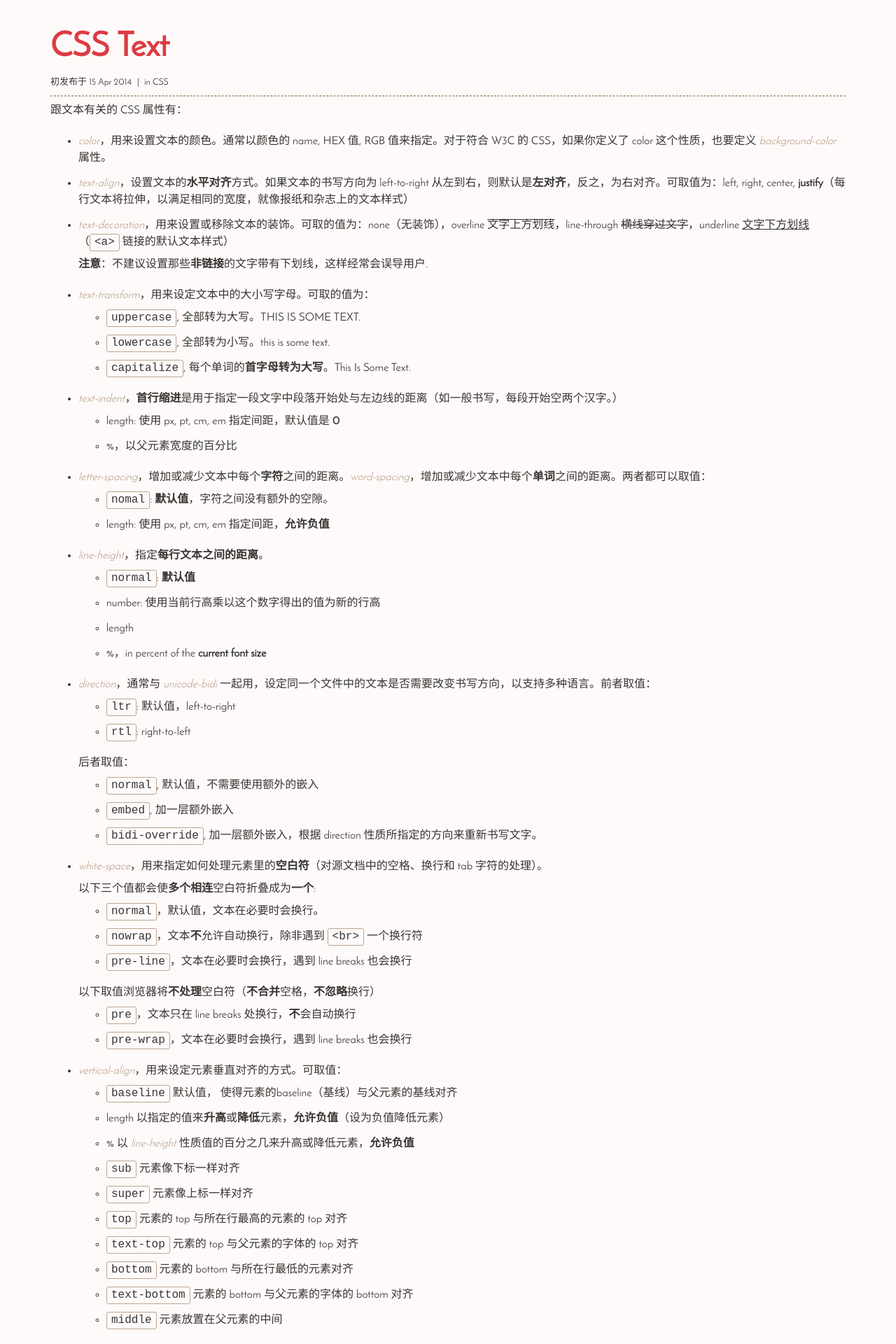
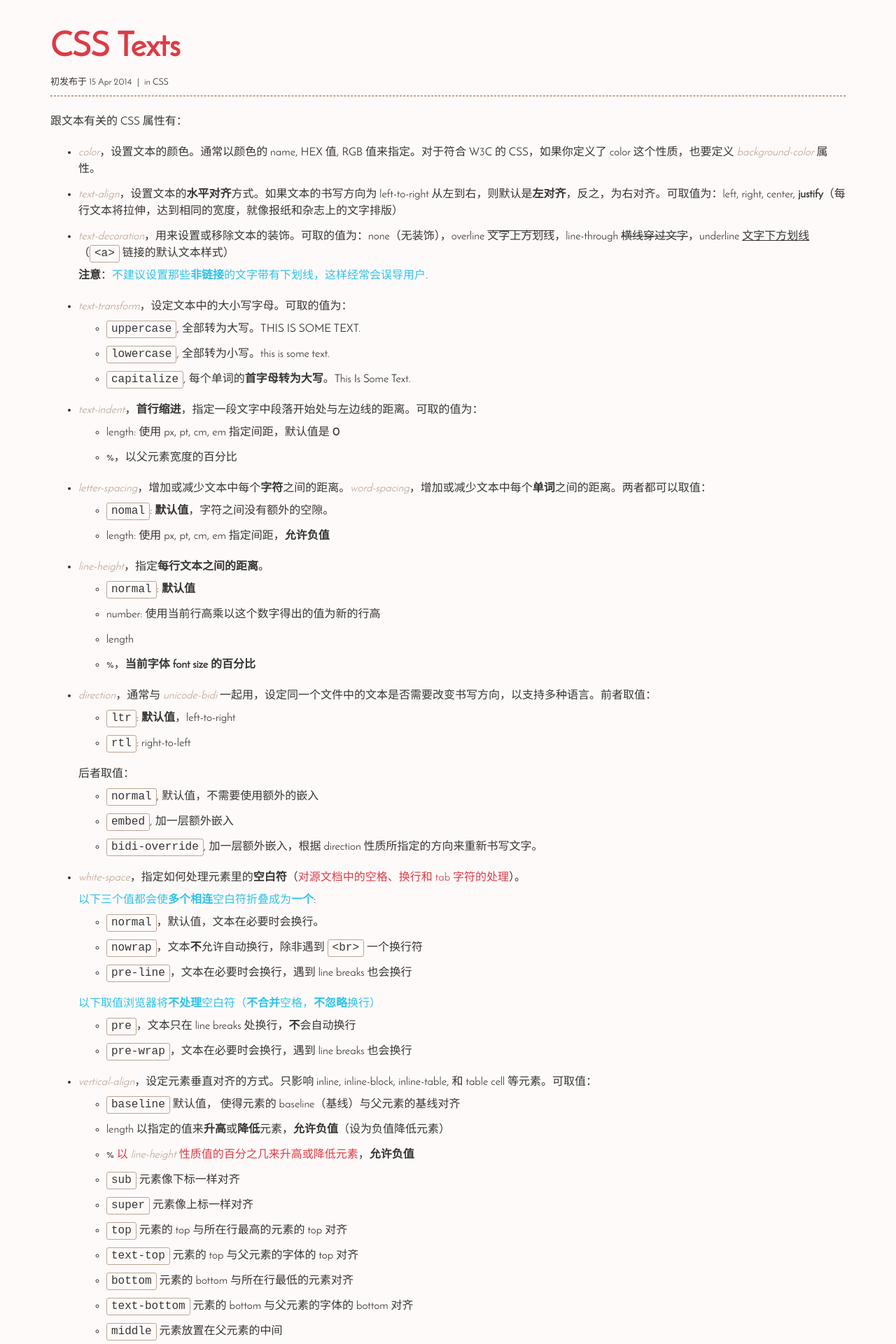
Before and after one commit to Vivi-wu/dive-into-web, a Jekyll site: the page built from _posts/2014-04-15-CSS-Texts.markdown, in a window 1280 px wide. Shown: the top 1920 px of the page at 70% size. Built offline with Jekyll 4.4.1, drawn with Linux system fonts in a browser that asks for light colours; some of the changed text lies outside the part shown.

Commit message:
update post for css texts

```diff
--- a/_posts/2014-04-15-CSS-Text.markdown
+++ b/_posts/2014-04-15-CSS-Texts.markdown
@@ -1,24 +1,24 @@
 ---
-title:  "CSS Text"
+title:  "CSS Texts"
 category: CSS
 ---
 跟文本有关的 CSS 属性有：
 
-+ _color_，用来设置文本的颜色。通常以颜色的 name, HEX 值, RGB 值来指定。对于符合 W3C 的 CSS，如果你定义了 color 这个性质，也要定义 _background-color_ 属性。
-+ _text-align_，设置文本的**水平对齐**方式。如果文本的书写方向为 left-to-right 从左到右，则默认是**左对齐**，反之，为右对齐。可取值为：left, right, center, **justify**（每行文本将拉伸，以满足相同的宽度，就像报纸和杂志上的文本样式）
++ _color_，设置文本的颜色。通常以颜色的 name, HEX 值, RGB 值来指定。对于符合 W3C 的 CSS，如果你定义了 color 这个性质，也要定义 _background-color_ 属性。
++ _text-align_，设置文本的**水平对齐**方式。如果文本的书写方向为 left-to-right 从左到右，则默认是**左对齐**，反之，为右对齐。可取值为：left, right, center, **justify**（每行文本将拉伸，达到相同的宽度，就像报纸和杂志上的文字排版）
 + _text-decoration_，用来设置或移除文本的装饰。可取的值为：none（无装饰），overline <span style="text-decoration:overline;">文字上方划线</span>，line-through <span style="text-decoration:line-through;">横线穿过文字</span>，underline <span style="text-decoration:underline;">文字下方划线</span>（`<a>` 链接的默认文本样式）
 
-    **注意**：<span class="blue-text">不建议设置那些**非链接**的文字带有下划线，这样经常会误导用户</span>.
+    **注意**：<span class="t-blue">不建议设置那些**非链接**的文字带有下划线，这样经常会误导用户</span>.
 
 <!--more-->
 
-+ _text-transform_，用来设定文本中的大小写字母。可取的值为：
++ _text-transform_，设定文本中的大小写字母。可取的值为：
 
     + `uppercase`, 全部转为大写。<span style="text-transform:uppercase">This is some text</span>.
     + `lowercase`, 全部转为小写。<span style="text-transform:lowercase">This is some text</span>.
     + `capitalize`, 每个单词的**首字母转为大写**。<span style="text-transform:capitalize">This is some text</span>.
 
-+ _text-indent_，**首行缩进**是用于指定一段文字中段落开始处与左边线的距离（如一般书写，每段开始空两个汉字。）
++ _text-indent_，**首行缩进**，指定一段文字中段落开始处与左边线的距离。可取的值为：
 
     + length: 使用 px, pt, cm, em 指定间距，默认值是 **0**
     + %，以父元素宽度的百分比
@@ -33,11 +33,11 @@ category: CSS
     + `normal`: **默认值**
     + number: 使用当前行高乘以这个数字得出的值为新的行高
     + length
-    + %，in percent of the **current font size**
+    + %，**当前字体 font size 的百分比**
 
 + _direction_，通常与 _unicode-bidi_ 一起用，设定同一个文件中的文本是否需要改变书写方向，以支持多种语言。前者取值：
 
-    + `ltr`: 默认值，left-to-right
+    + `ltr`: **默认值**，left-to-right
     + `rtl`: right-to-left
 
     后者取值：
@@ -46,24 +46,24 @@ category: CSS
     + `embed`, 加一层额外嵌入
     + `bidi-override`, 加一层额外嵌入，根据 direction 性质所指定的方向来重新书写文字。
 
-+ _white-space_，用来指定如何处理元素里的**空白符**（对源文档中的空格、换行和 tab 字符的处理）。
++ _white-space_，指定如何处理元素里的**空白符**（<span class="t-red">对源文档中的空格、换行和 tab 字符的处理</span>）。
 
-    <span class="blue-text">以下三个值都会使**多个相连**空白符折叠成为**一个**</span>:
+    <span class="t-blue">以下三个值都会使**多个相连**空白符折叠成为**一个**</span>:
 
     + `normal`，默认值，文本在必要时会换行。
     + `nowrap`，文本**不**允许自动换行，除非遇到 `<br>` 一个换行符
     + `pre-line`，文本在必要时会换行，遇到 line breaks 也会换行
 
-    <span class="blue-text">以下取值浏览器将**不处理**空白符（**不合并**空格，**不忽略**换行）</span>
+    <span class="t-blue">以下取值浏览器将**不处理**空白符（**不合并**空格，**不忽略**换行）</span>
 
     + `pre`，文本只在 line breaks 处换行，**不**会自动换行
     + `pre-wrap`，文本在必要时会换行，遇到 line breaks 也会换行
 
-+ _vertical-align_，用来设定元素垂直对齐的方式。可取值：
++ _vertical-align_，设定元素垂直对齐的方式。只影响 inline, inline-block, inline-table, 和 table cell 等元素。可取值：
 
-    + `baseline`  默认值， 使得元素的baseline（基线）与父元素的基线对齐
+    + `baseline`  默认值， 使得元素的 baseline（基线）与父元素的基线对齐
     + length      以指定的值来**升高**或**降低**元素，**允许负值**（设为负值降低元素）
-    + %           以 _line-height_ 性质值的百分之几来升高或降低元素，**允许负值**
+    + %           <span class="t-red">以 _line-height_ 性质值的百分之几来升高或降低元素</span>，**允许负值**
     + `sub`         元素像<span style="vertical-aglin:sub;">下标</span>一样对齐
     + `super`       元素像<span style="vertical-aglin:super;">上标</span>一样对齐
     + `top`         元素的 top 与所在行最高的元素的 top 对齐
@@ -87,20 +87,20 @@ category: CSS
     + spread: 可选的, 阴影的尺寸大小，允许负值
     + color: 可选的
 
-+ _text-overflow_，用来设定那些**溢出**而**不被显示**的内容应该如何提示给用户（父元素设定了固定的 width，且 _overflow_ 属性值为 `hidden`）。可取值：
++ _text-overflow_，用来设定那些**溢出**而**不被显示**的内容应该如何提示给用户（需父元素设定了固定的 width，且 _overflow_ 属性值为 `hidden`）。可取值：
 
-   + `clip`，默认值，直接剪切掉文本，好像被橡皮擦掉超出部分一样。
+   + `clip`，**默认值**，直接剪切掉文本，好像被橡皮擦掉超出部分一样。
    + `ellipsis`，将在临界处文本末尾添加 `...` 来代表有文本被隐藏。
    + string，显示给定的字符串，来代表被隐藏的文本。(很遗憾，目前只有 Firefox 支持)
 
 + _word-wrap_，允许长的单词能够被分隔开，绕到下一行。取值为：
 
-   + `normal`，默认值，针对英语类单词，只在允许的分隔处分开单词。
+   + `normal`，**默认值**，针对英语类单词，只在允许的分隔处分开单词。
    + `break-word`，允许单词被分割，即使在单词的中间。
 
-+ _word-break_，对于非 CJK 脚本（比如中文、日语、韩语），指定换行规则。可取值：
++ _word-break_，<span class="t-red">对于非 CJK 脚本（比如中文、日语、韩语）指定换行规则</span>。可取值：
 
-   + `normal`，默认值，根据常用规则分隔单词。
+   + `normal`，**默认值**，根据常用规则分隔单词。
    + `break-all`，允许在任何两个字之间换行
    + `keep-all`，禁止词组之间断行
 
--- a/_sass/_base.scss
+++ b/_sass/_base.scss
@@ -40,7 +40,6 @@ h1, h2, h3, h4, h5, h6 {
   margin-top: 0;
 }
 
-
 p {
   margin-top: 0;
   margin-bottom: 1.25rem;
@@ -48,6 +47,12 @@ p {
 
 em {
   color: $em-color;
+}
+
+hr {
+  border-color: $border-color;
+  border-style: dashed;
+  margin-bottom: 1.5rem;
 }
 
 pre {
@@ -66,10 +71,6 @@ pre code {
 }
 
 
-hr {
-  border-color: $border-color;
-  border-style: dashed;
-}
 /*
  * Quotation
  */
```
